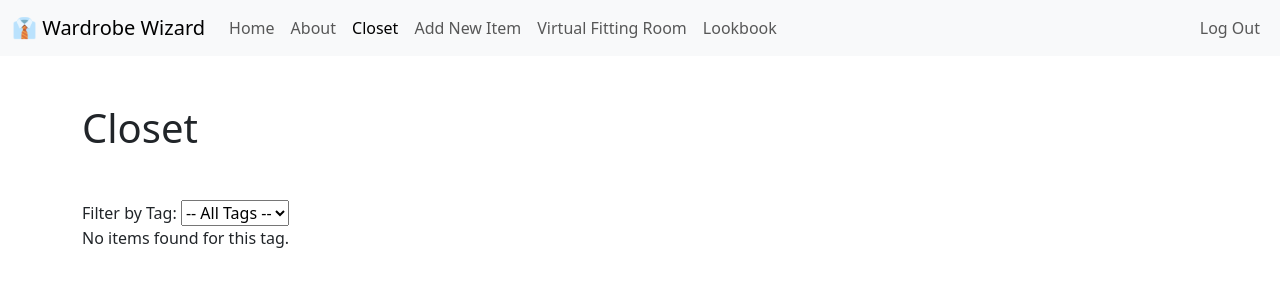
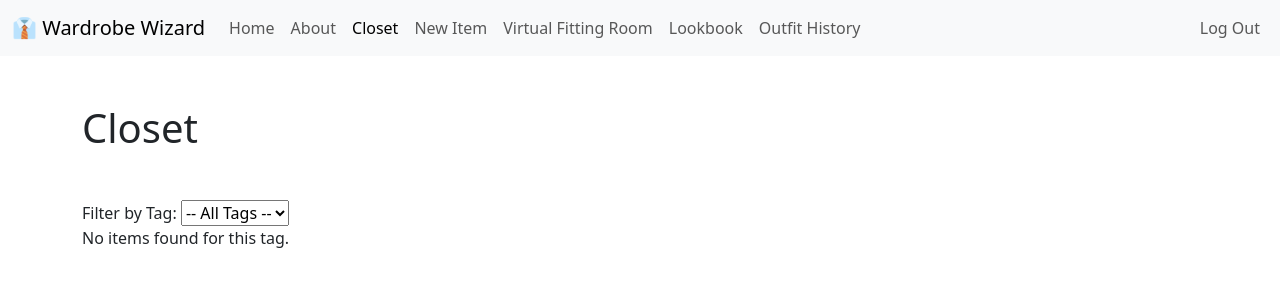
Before and after one commit to j-kennethh/wardrobe-wizard, a Django app: page /closet/ in a window 1280 px wide. Shown: the top 300 px of the page. Run offline with Django 5.2, Linux system fonts and the light colour scheme; a user stored in the database is signed in; data comes from the database, SQL or seed files in the repository; data that the repository does not hold is empty; parts of the project's set-up code (start-up, migrations or seed data) failed here and were passed over.

Commit message:
Add outfit history nav-link

```diff
--- a/templates/layout.html
+++ b/templates/layout.html
@@ -33,13 +33,16 @@
                         <a class="nav-link {% if request.path == '/closet/' %}active{% endif %}" href="{% url 'closet:list' %}">Closet</a>
                     </li>
                     <li class="nav-item">
-                        <a class="nav-link {% if request.path == '/closet/new-item/' %}active{% endif %}" href="{% url 'closet:new-item' %}">Add New Item</a>
+                        <a class="nav-link {% if request.path == '/closet/new-item/' %}active{% endif %}" href="{% url 'closet:new-item' %}">New Item</a>
                     </li>
                     <li class="nav-item">
                         <a class="nav-link {% if request.path == '/fitting-room/' %}active{% endif %}" href="{% url 'fitting_room:fitting_room' %}">Virtual Fitting Room</a>
                     </li>
                     <li class="nav-item">
                         <a class="nav-link {% if request.path == '/fitting-room/lookbook/' %}active{% endif %}" href="{% url 'fitting_room:lookbook' %}">Lookbook</a>
+                    </li>
+                    <li class="nav-item">
+                        <a class="nav-link {% if request.path == '/history/' %}active{% endif %}" href="{% url 'history:history' %}">Outfit History</a>
                     </li>
                 </ul>
                 <ul class="navbar-nav ms-auto">
```
